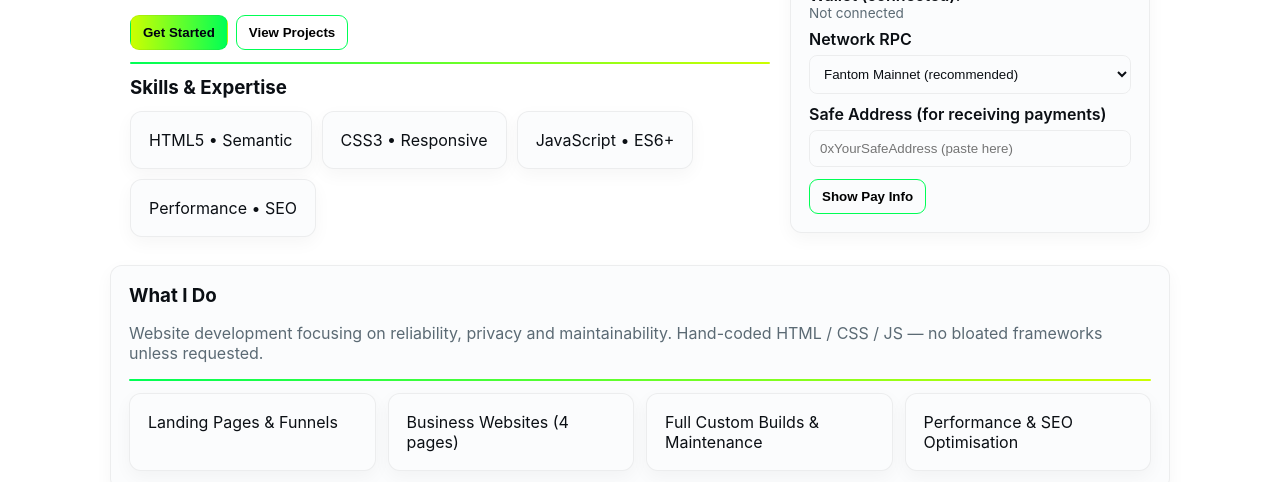
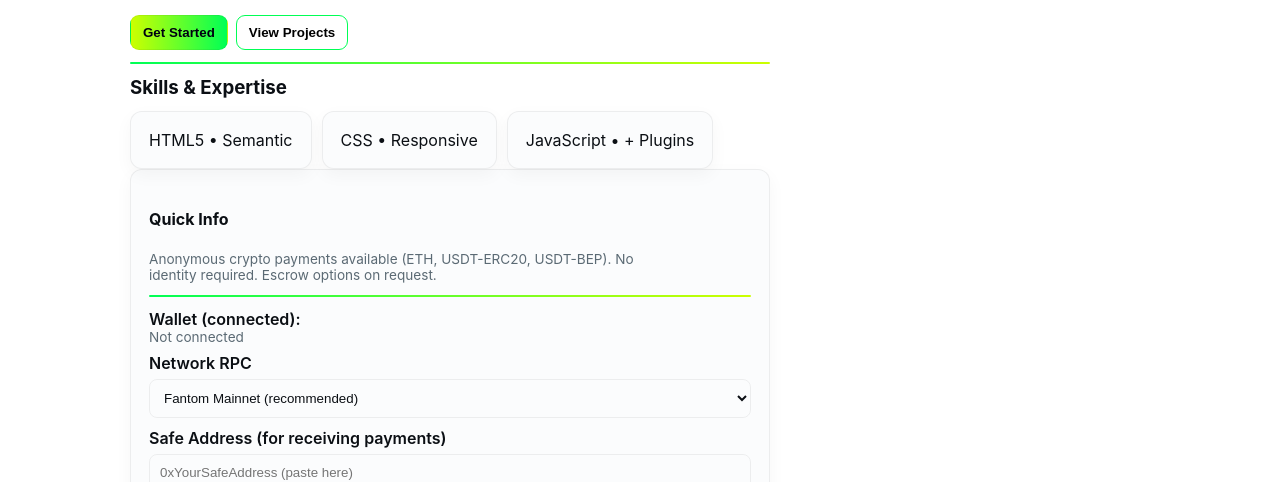
Before and after one commit to netclarissa2/frontend_developer, a plain HTML site: page index.html in a window 1280 px wide. Shown: the part 318-800 px from the top of the page. Drawn offline with nearby package versions, Linux system fonts and the light colour scheme.

Commit message:
Update index.html

```diff
--- a/index.html
+++ b/index.html
@@ -140,12 +140,11 @@
 
         <h3>Skills & Expertise</h3>
         <div class="row" style="gap:10px;margin-top:10px;flex-wrap:wrap">
-          <div class="card" style="min-width:160px">HTML5 • Semantic</div>
-          <div class="card" style="min-width:160px">CSS3 • Responsive</div>
-          <div class="card" style="min-width:160px">JavaScript • ES6+</div>
-          <div class="card" style="min-width:160px">Performance • SEO</div>
-        </div>
-      </div>
+          <div class="card" style="min-width:160px">HTML5       •   Semantic</div>
+          <div class="card" style="min-width:160px">CSS         •   Responsive</div>
+          <div class="card" style="min-width:160px">JavaScript  • + Plugins </div>
+
+       </div>
 
       <aside>
         <div class="card">
```
